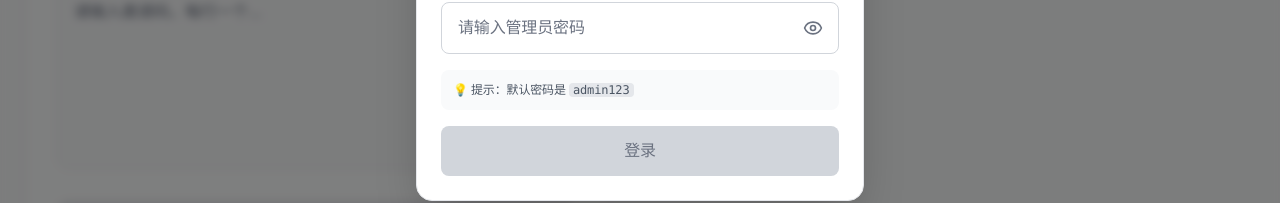
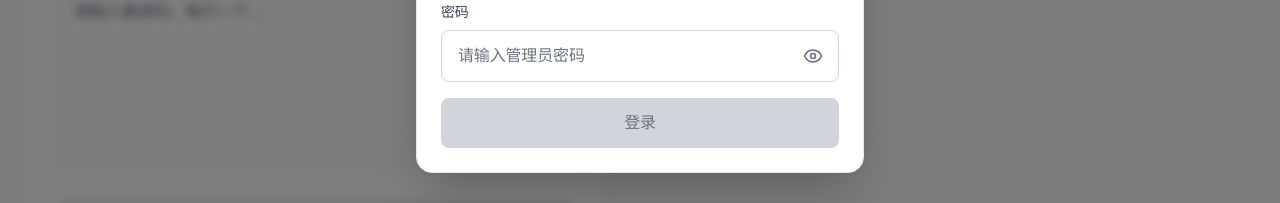
Before and after one commit to Hemajun2018/CodeSharing, a Next.js app: page / in a window 1280 px wide. Both pictures are taken after a click on the button "管理员". Shown: the part 399-602 px from the top of the page. Built offline with nearby package versions, Linux system fonts and the light colour scheme; no server answers; the database is empty.

Commit message:
删除管理员登录页面的密码提示

```diff
--- a/components/AdminLogin.tsx
+++ b/components/AdminLogin.tsx
@@ -137,14 +137,7 @@ export default function AdminLogin({ isOpen, onClose, onLogin, theme }: AdminLog
             </div>
           )}
 
-          {/* 提示信息 */}
-          <div className={`p-3 rounded-lg text-xs ${
-            theme === 'dark'
-              ? 'bg-gray-700 text-gray-300'
-              : 'bg-gray-50 text-gray-600'
-          }`}>
-            💡 提示：默认密码是 <code className="font-mono bg-gray-200 dark:bg-gray-600 px-1 rounded">admin123</code>
-          </div>
+
 
           {/* 登录按钮 */}
           <button
```
